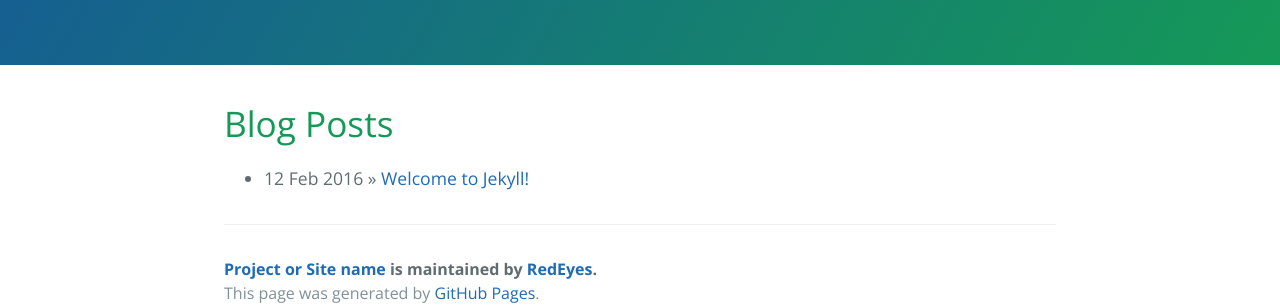
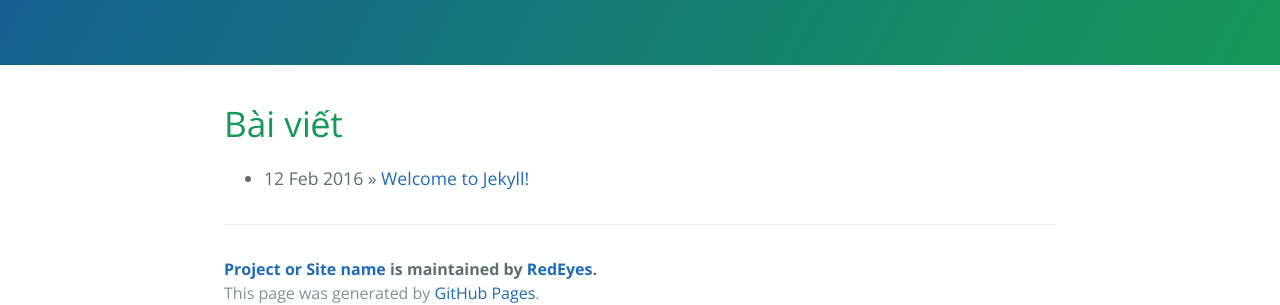
Before and after one commit to r1verONE/r1verOne.github.io, a Jekyll site: the page built from index.html, in a window 1280 px wide. Shown: the part 318-623 px from the top of the page. Built offline with Jekyll 4.4.1, drawn with Linux system fonts in a browser that asks for light colours; the list of posts is cut into pages by our own code.

Commit message:
Update index.html

```diff
--- a/index.html
+++ b/index.html
@@ -4,7 +4,7 @@ title: {{ site.name }}
 ---
 
 <div id="home">
-  <h1>Blog Posts</h1>
+  <h1>Bài viết</h1>
   <ul class="posts">
     {% for post in site.posts %}
       <li><span>{{ post.date | date_to_string }}</span> &raquo; <a href="{{ site.baseurl }}{{ post.url }}">{{ post.title }}</a></li>
```
